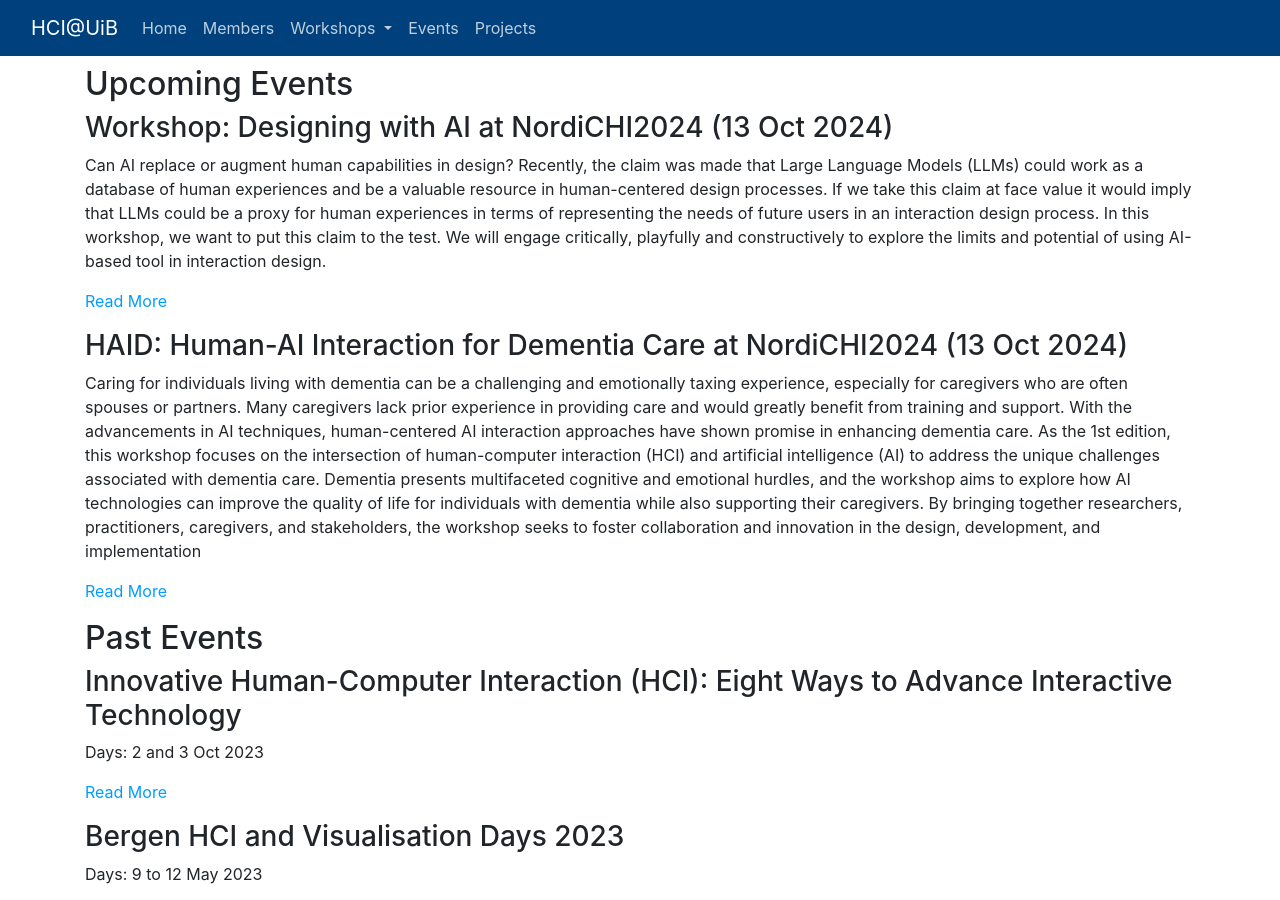
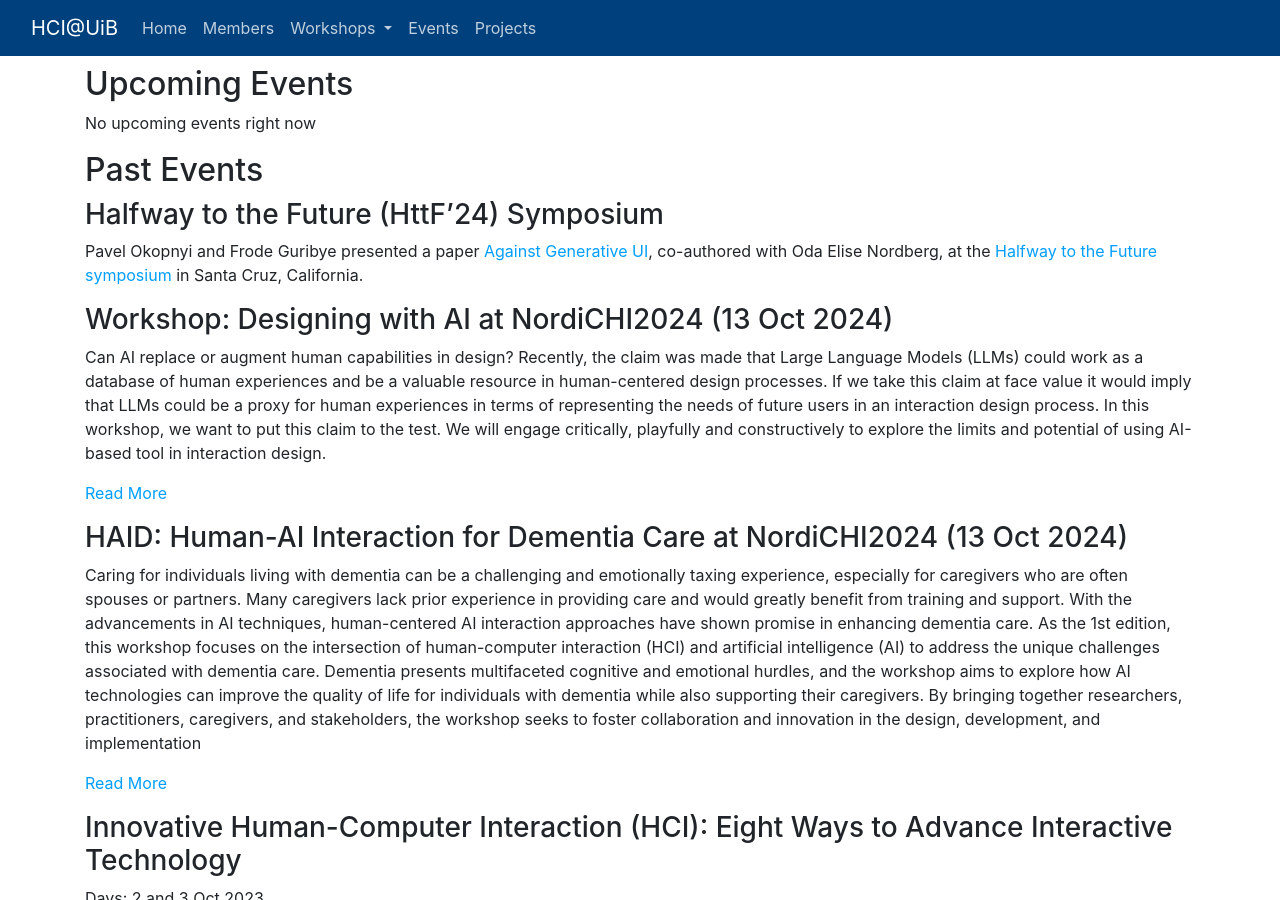
Before and after one commit to BergenHCI/bergenhci.github.io, a Jekyll site: the page built from events.md, in a window 1280 px wide and 900 px high. Built offline with Jekyll 4.4.1, drawn with Linux system fonts in a browser that asks for light colours; our own code applies the rules of GitHub Pages for plain Markdown files.

Commit message:
Update events.md

```diff
--- a/events.md
+++ b/events.md
@@ -4,6 +4,14 @@ title: Our events
 
 
 ## Upcoming Events
+
+No upcoming events right now
+
+## Past Events
+
+### Halfway to the Future (HttF'24) Symposium
+
+Pavel Okopnyi and Frode Guribye presented a paper [Against Generative UI](https://dl.acm.org/doi/10.1145/3686169.3686184), co-authored with Oda Elise Nordberg, at the [Halfway to the Future symposium](https://www.halfwaytothefuture.net/2024/) in Santa Cruz, California.
 
 ### Workshop: Designing with AI at NordiCHI2024 (13 Oct 2024)
 
```
Also changed, not shown: other parts of events.md (+0 -2 lines).
